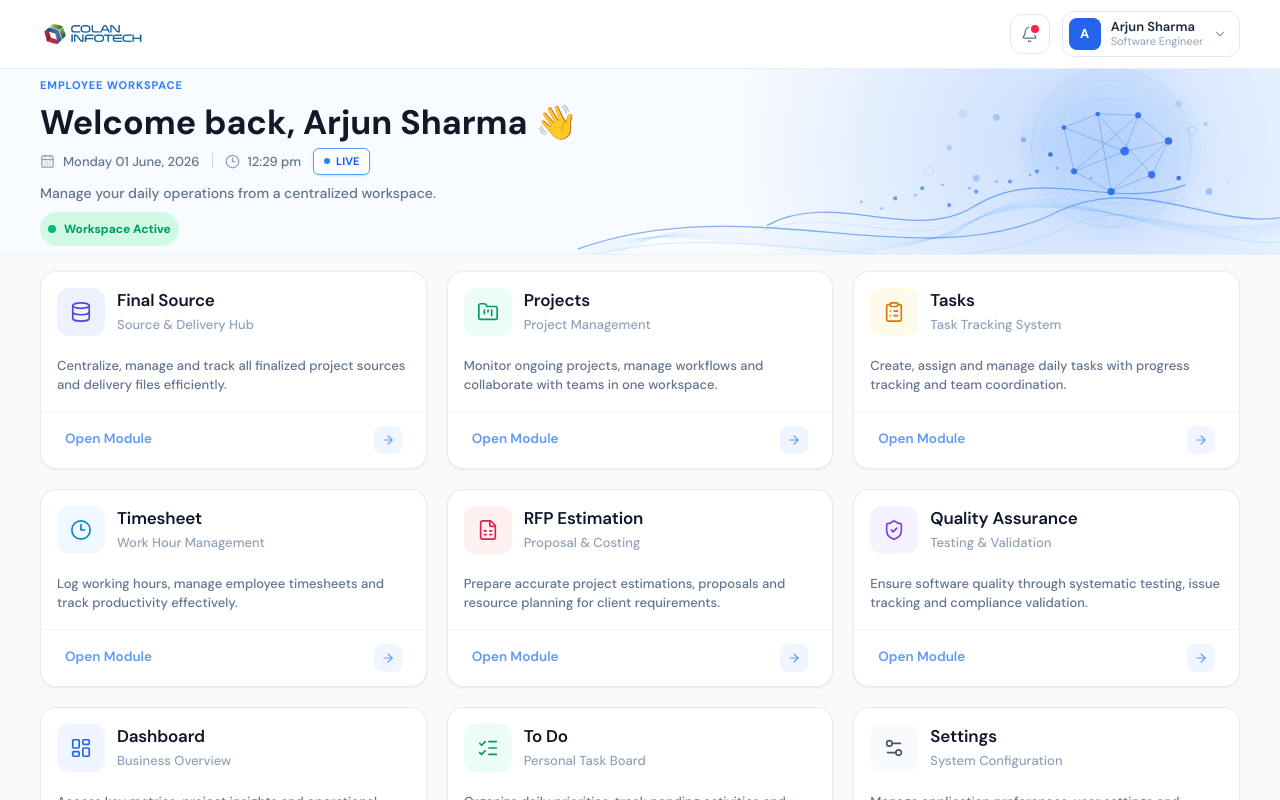
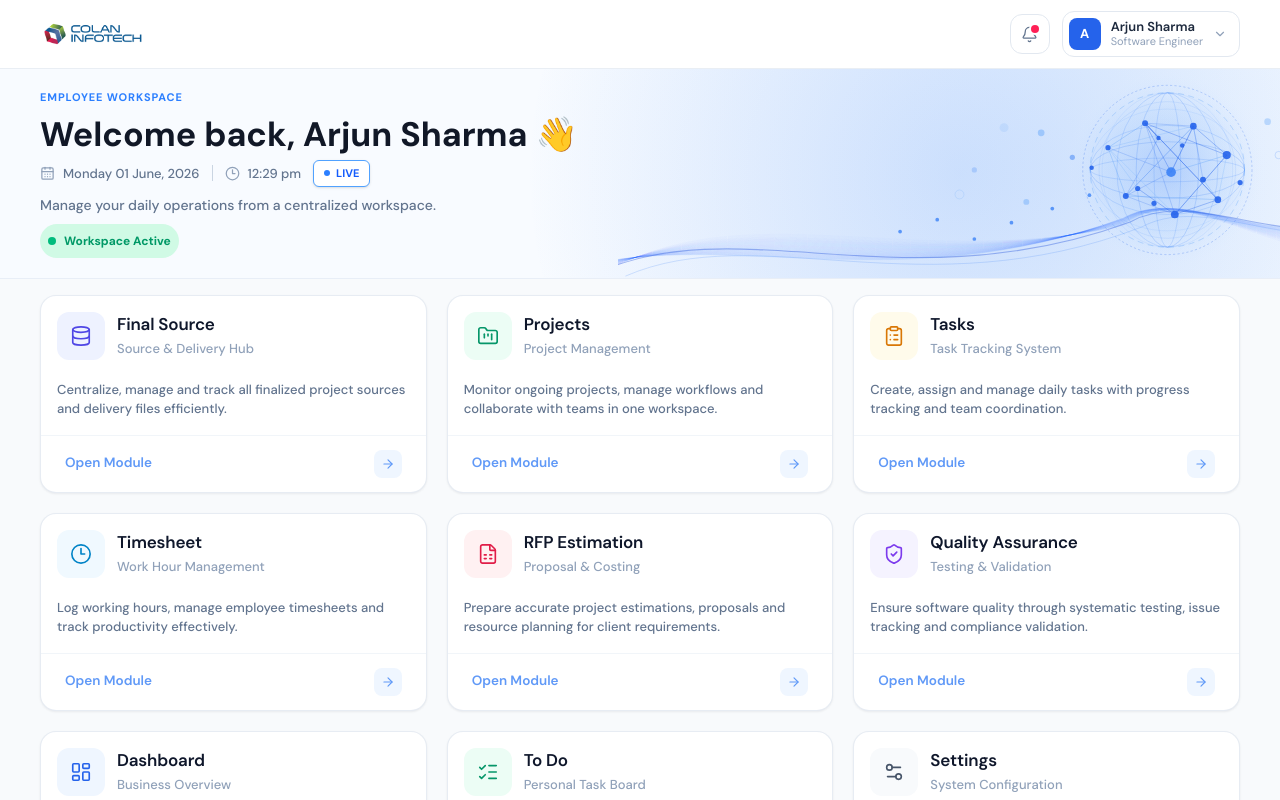
Before and after one commit to zaid-6969/LMT-TimeSheet-Colan, a React (Vite) app: page /sheet in a window 1280 px wide. Shown: the top 800 px of the page. Built offline with nearby package versions, Linux system fonts and the light colour scheme.

Commit message:
final commit for now

```diff
--- a/src/pages/SheetPage.jsx
+++ b/src/pages/SheetPage.jsx
@@ -13,12 +13,6 @@ import {
   User,
   Settings,
   ChevronDown,
-  BriefcaseBusiness,
-  ListTodo,
-  TimerReset,
-  TrendingUp,
-  Search,
-  Command,
   LayoutDashboard,
   ListChecks,
   Settings2,
@@ -123,28 +117,6 @@ const modules = [
   },
 ];
 
-const stats = [
-  {
-    title: "Active Projects",
-    value: "12",
-    icon: BriefcaseBusiness,
-    color: "#2563EB",
-  },
-  { title: "Pending Tasks", value: "28", icon: ListTodo, color: "#D97706" },
-  {
-    title: "Hours This Week",
-    value: "36h 45m",
-    icon: TimerReset,
-    color: "#059669",
-  },
-  {
-    title: "Team Efficiency",
-    value: "92%",
-    icon: TrendingUp,
-    color: "#7C3AED",
-  },
-];
-
 const currentUser = {
   name: "Arjun Sharma",
   email: "arjun.sharma@gmail.com",
@@ -182,10 +154,8 @@ function ModuleCard({ item, index, onClick }) {
         e.currentTarget.style.borderColor = "rgba(226,232,240,0.8)";
       }}
     >
-      {/* Card body */}
       <div className="flex-1 p-4">
         <div className="flex gap-3">
-          {/* Icon */}
           <div
             className="w-12 h-12 rounded-xl flex items-center justify-center mb-5"
             style={{ background: item.iconBg }}
@@ -198,7 +168,6 @@ function ModuleCard({ item, index, onClick }) {
           </div>
 
           <div>
-            {/* Title + subtitle */}
             <h2
               className="text-[17px] font-semibold text-slate-900 mb-0.5"
               style={{ letterSpacing: "-0.01em" }}
@@ -215,7 +184,6 @@ function ModuleCard({ item, index, onClick }) {
         </p>
       </div>
 
-      {/* Footer */}
       <div className="flex items-center justify-between px-6 py-3.5 border-t border-slate-100">
         <span
           className="text-[13.5px] font-semibold"
@@ -280,22 +248,18 @@ export default function SheetPage() {
         style={{ borderBottom: "1px solid #E9EEF4" }}
       >
         <div className="mx-auto flex h-[68px] max-w-[1400px] items-center justify-between px-6 md:px-10">
-          {/* Logo */}
           <img
             src={image1}
             alt="Colan Infotech"
             className="h-9 object-contain"
           />
 
-          {/* Right */}
           <div className="flex items-center gap-3">
-            {/* Notification */}
             <button className="relative w-10 h-10 flex items-center justify-center rounded-xl border border-slate-200 bg-white text-slate-500 hover:text-blue-600 hover:border-blue-200 hover:bg-blue-50 transition-all duration-200">
               <Bell size={17} strokeWidth={1.8} />
               <span className="absolute top-2.5 right-2.5 w-2 h-2 rounded-full bg-rose-500 ring-2 ring-white" />
             </button>
 
-            {/* User */}
             <div ref={userRef} className="relative">
               <button
                 onClick={() => setUserMenuOpen(!userMenuOpen)}
@@ -323,7 +287,6 @@ export default function SheetPage() {
                 />
               </button>
 
-              {/* Dropdown */}
               {userMenuOpen && (
                 <motion.div
                   initial={{ opacity: 0, y: 6, scale: 0.97 }}
@@ -385,16 +348,16 @@ export default function SheetPage() {
           className="absolute inset-0"
           style={{
             background: `
-              radial-gradient(circle at 82% 40%, rgba(59,130,246,0.18), transparent 30%),
-              radial-gradient(circle at 90% 60%, rgba(96,165,250,0.12), transparent 35%)
+              radial-gradient(circle at 75% 50%, rgba(59,130,246,0.18), transparent 45%),
+              radial-gradient(circle at 82% 50%, rgba(96,165,250,0.1), transparent 50%)
             `,
           }}
         />
 
-        <div className="relative max-w-[1400px] mx-auto px-6 md:px-10 py-2">
-          <div className="flex items-center justify-between gap-8">
+        <div className="relative max-w-[1400px] mx-auto px-6 md:px-10 py-5">
+          <div className="flex items-center justify-between gap-4">
             {/* LEFT CONTENT */}
-            <div className="z-10">
+            <div className="z-10 max-w-[50%] shrink-0">
               <p className="text-[11px] font-extrabold tracking-[0.08em] uppercase text-blue-500 mb-2">
                 Employee Workspace
               </p>
@@ -453,167 +416,90 @@ export default function SheetPage() {
               </div>
             </div>
 
-            {/* RIGHT GLOBE DESIGN (RECALIBRATED & FIXED ACCURACY) */}
-            <div className="hidden md:block absolute right-[-40px] top-0 w-[58%] h-full pointer-events-none overflow-hidden">
+            {/* RIGHT GLOBE DESIGN - EXPANDED SIZE AND FULL OVERLAPPING MOIRE BOTTOM WAVES */}
+            <div className="hidden md:block absolute right-[-80px] top-[-10px] w-[58%] h-[110%] pointer-events-none overflow-hidden">
               <svg
-                viewBox="0 0 1100 220"
+                viewBox="0 0 1000 240"
                 className="w-full h-full"
                 fill="none"
                 xmlns="http://www.w3.org/2000/svg"
               >
                 <defs>
                   <radialGradient id="globeGlow" cx="50%" cy="50%" r="50%">
-                    <stop offset="0%" stopColor="#60A5FA" stopOpacity="0.28" />
-                    <stop offset="70%" stopColor="#3B82F6" stopOpacity="0.08" />
+                    <stop offset="0%" stopColor="#3B82F6" stopOpacity="0.28" />
+                    <stop offset="60%" stopColor="#60A5FA" stopOpacity="0.12" />
                     <stop offset="100%" stopColor="#ffffff" stopOpacity="0" />
                   </radialGradient>
                 </defs>
 
-                {/* Premium mesh background waves */}
-                {Array.from({ length: 55 }).map((_, i) => (
+                {/* 🌊 DENSE HIGH-FREQUENCY BOTTOM MOIRE WAVE SYSTEM (80 overlapping lines) */}
+                {Array.from({ length: 80 }).map((_, i) => (
                   <path
                     key={i}
-                    d={`
-                      M0 ${240 + i}
-                      C180 ${180 - i},
-                      380 ${300 - i},
-                      560 ${210 + i * 0.2}
-                      C720 ${120 - i},
-                      900 ${260 + i},
-                      1100 ${180 + i * 0.2}
-                    `}
+                    d={`M -50 ${245 + i * 0.4} C 150 ${195 - i * 0.9}, 380 ${290 - i * 0.5}, 680 ${180 + i * 0.15} C 780 ${125 - i * 0.2}, 920 ${265 + i * 0.4}, 1100 ${145 + i * 0.8}`}
                     fill="none"
-                    stroke="#60A5FA"
-                    strokeWidth="0.45"
-                    opacity={0.09 - i * 0.001}
+                    stroke="#2563EB"
+                    strokeWidth="0.4"
+                    opacity={0.14 - i * 0.0016}
                   />
                 ))}
 
+                {/* Main Darker Primary Accent Waves */}
                 <path
-                  d="M0 240 C250 150, 500 280, 700 190 C850 110, 980 250, 1100 170"
+                  d="M-20 250 C 170 170, 390 295, 690 185 C 790 130, 930 255, 1080 155"
+                  fill="none"
+                  stroke="#1D4ED8"
+                  strokeWidth="1.5"
+                  opacity="0.38"
+                />
+                <path
+                  d="M 10 258 C 190 180, 410 305, 705 192 C 805 138, 945 262, 1095 162"
                   fill="none"
                   stroke="#3B82F6"
-                  strokeWidth="2"
-                  opacity="0.6"
+                  strokeWidth="1.0"
+                  opacity="0.28"
                 />
 
-                <path
-                  d="M0 255 C250 180, 500 310, 720 210 C850 140, 980 280, 1100 210"
-                  fill="none"
-                  stroke="#93C5FD"
-                  strokeWidth="1.2"
-                  opacity="0.45"
+                {/* Centralized Core Light Glow Field */}
+                <circle
+                  cx="740"
+                  cy="115"
+                  r="140"
+                  fill="url(#globeGlow)"
+                  opacity="0.95"
                 />
 
-                {/* Primary highlight waves */}
-                <path
-                  d="M280 205 C380 150, 500 235, 590 175 C690 115, 790 185, 900 145"
-                  fill="none"
-                  stroke="#3B82F6"
-                  strokeWidth="1.8"
-                  opacity="0.65"
-                />
+                {/* 🌐 THE GIANT SPHERICAL NETWORKING GLOBE FRAMEWORK */}
+                {/* Perfect circular outermost outline orbits */}
+                <circle cx="740" cy="115" r="114" stroke="#2563EB" strokeWidth="0.85" strokeDasharray="3 3" opacity="0.4" />
+                <circle cx="740" cy="115" r="104" stroke="#60A5FA" strokeWidth="1.3" strokeDasharray="8 6" opacity="0.35" />
+                <circle cx="740" cy="115" r="92" stroke="#3B82F6" strokeWidth="0.6" opacity="0.25" />
 
-                <path
-                  d="M260 220 C360 165, 500 250, 600 190 C700 135, 800 195, 900 165"
-                  fill="none"
-                  stroke="#93C5FD"
-                  strokeWidth="1"
-                  opacity="0.35"
-                />
+                {/* Horizontal Latitudinal Perspective Ellipses */}
+                <ellipse cx="740" cy="115" rx="104" ry="16" stroke="#3B82F6" strokeWidth="0.7" opacity="0.35" />
+                <ellipse cx="740" cy="115" rx="104" ry="38" stroke="#3B82F6" strokeWidth="0.75" opacity="0.4" />
+                <ellipse cx="740" cy="115" rx="104" ry="60" stroke="#3B82F6" strokeWidth="0.7" opacity="0.35" />
+                <ellipse cx="740" cy="115" rx="104" ry="82" stroke="#3B82F6" strokeWidth="0.5" opacity="0.25" />
 
-                {/* Outer Orbit Glow Base (Centered at 790, 90) */}
-                <circle
-                  cx="790"
-                  cy="90"
-                  r="160"
-                  fill="url(#globeGlow)"
-                  opacity="0.9"
-                />
+                {/* Vertical Longitudinal Perspective Ellipses */}
+                <ellipse cx="740" cy="115" rx="18" ry="104" stroke="#3B82F6" strokeWidth="0.7" opacity="0.35" />
+                <ellipse cx="740" cy="115" rx="42" ry="104" stroke="#3B82F6" strokeWidth="0.75" opacity="0.4" />
+                <ellipse cx="740" cy="115" rx="68" ry="104" stroke="#3B82F6" strokeWidth="0.7" opacity="0.35" />
+                <ellipse cx="740" cy="115" rx="88" ry="104" stroke="#3B82F6" strokeWidth="0.5" opacity="0.25" />
 
-                {/* Concentric Spherical Architecture (All aligned at 790, 90) */}
-                <circle
-                  cx="790"
-                  cy="90"
-                  r="132"
-                  stroke="#60A5FA"
-                  strokeWidth="1"
-                  strokeDasharray="4 4"
-                  opacity="0.16"
-                />
-                <circle
-                  cx="790"
-                  cy="90"
-                  r="118"
-                  stroke="#93C5FD"
-                  strokeWidth="1.2"
-                  opacity="0.45"
-                />
-                <circle
-                  cx="790"
-                  cy="90"
-                  r="100"
-                  stroke="#93C5FD"
-                  strokeWidth="0.8"
-                  opacity="0.35"
-                />
-
-                {/* Longitudinal / Latitudinal Ellipses */}
-                <ellipse
-                  cx="790"
-                  cy="90"
-                  rx="118"
-                  ry="40"
-                  stroke="#93C5FD"
-                  strokeWidth="0.8"
-                  opacity="0.35"
-                />
-                <ellipse
-                  cx="790"
-                  cy="90"
-                  rx="118"
-                  ry="72"
-                  stroke="#93C5FD"
-                  strokeWidth="0.8"
-                  opacity="0.3"
-                />
-                <ellipse
-                  cx="790"
-                  cy="90"
-                  ry="118"
-                  rx="42"
-                  stroke="#93C5FD"
-                  strokeWidth="0.8"
-                  opacity="0.3"
-                />
-                <ellipse
-                  cx="790"
-                  cy="90"
-                  ry="118"
-                  rx="75"
-                  stroke="#93C5FD"
-                  strokeWidth="0.8"
-                  opacity="0.25"
-                />
-
-                {/* Perfectly Mapped Network Lines (Anchored relative to center) */}
+                {/* 🕸️ Highly Intricate Interconnected Core Node Vectors */}
                 <g>
                   {[
-                    [720, 60, 770, 40],
-                    [770, 40, 830, 42],
-                    [830, 42, 875, 80],
-                    [875, 80, 850, 130],
-                    [850, 130, 790, 155],
-                    [790, 155, 735, 125],
-                    [735, 125, 720, 60],
-                    [720, 60, 810, 95],
-                    [770, 40, 850, 130],
-                    [735, 125, 830, 42],
-                    [790, 155, 875, 80],
-                    [770, 40, 790, 155],
-                    [810, 95, 875, 80],
-                    [810, 95, 735, 125],
-                    [810, 95, 830, 42],
+                    [660, 85, 710, 52], [710, 52, 775, 56], [775, 56, 820, 95],
+                    [820, 95, 808, 155], [808, 155, 750, 175], [750, 175, 684, 150],
+                    [684, 150, 660, 85], [660, 85, 745, 118], [710, 52, 808, 155],
+                    [684, 150, 775, 56], [750, 175, 820, 95], [710, 52, 750, 175],
+                    [745, 118, 820, 95], [745, 118, 684, 150], [745, 118, 775, 56],
+                    [660, 85, 700, 140], [700, 140, 750, 175], [775, 56, 788, 128],
+                    [788, 128, 808, 155], [684, 150, 728, 72], [728, 72, 710, 52],
+                    [660, 85, 775, 56], [710, 52, 820, 95], [820, 95, 750, 175],
+                    [808, 155, 684, 150], [684, 150, 775, 56], [710, 52, 808, 155],
+                    [660, 85, 750, 175], [710, 52, 745, 118], [775, 56, 745, 118]
                   ].map(([x1, y1, x2, y2], i) => (
                     <line
                       key={i}
@@ -621,90 +507,58 @@ export default function SheetPage() {
                       y1={y1}
                       x2={x2}
                       y2={y2}
-                      stroke="#2563EB"
-                      strokeWidth="1.1"
-                      opacity="0.4"
+                      stroke={i % 3 === 0 ? "#60A5FA" : "#2563EB"}
+                      strokeWidth="0.95"
+                      opacity={i % 2 === 0 ? "0.5" : "0.3"}
                     />
                   ))}
                 </g>
 
-                {/* Perfectly Mapped Structural Nodes */}
+                {/* Bright Structural Mesh Point Intersections */}
                 <g>
                   {[
-                    [720, 60, 3.5],
-                    [770, 40, 3.5],
-                    [830, 42, 4.5],
-                    [875, 80, 5.5],
-                    [850, 130, 5.5],
-                    [790, 155, 5.5],
-                    [735, 125, 4.5],
-                    [810, 95, 6.5],
-                    [890, 135, 3.5],
-                    [700, 100, 3.5],
+                    [660, 85, 3.5], [710, 52, 4.0], [775, 56, 4.5], [820, 95, 5.5],
+                    [808, 155, 4.5], [750, 175, 5.2], [684, 150, 4.0], [745, 118, 6.5],
+                    [700, 140, 3.5], [788, 128, 4.0], [728, 72, 3.0], [838, 132, 3.5],
+                    [638, 112, 3.0], [760, 82, 3.0], [722, 160, 3.5]
                   ].map(([cx, cy, r], i) => (
                     <circle
                       key={i}
                       cx={cx}
                       cy={cy}
                       r={r}
-                      fill="#2563EB"
-                      opacity="0.85"
+                      fill={i === 7 ? "#3B82F6" : "#2563EB"}
+                      opacity="0.9"
                     />
                   ))}
                 </g>
 
-                {/* Balanced Ambient Particles */}
-                <circle cx="620" cy="45" r="5" fill="#60A5FA" opacity="0.45" />
-                <circle cx="660" cy="78" r="4" fill="#3B82F6" opacity="0.45" />
-                <circle cx="590" cy="135" r="5" fill="#60A5FA" opacity="0.45" />
-                <circle cx="570" cy="40" r="7" fill="#60A5FA" opacity="0.15" />
-                <circle cx="550" cy="90" r="4" fill="#3B82F6" opacity="0.25" />
-                <circle cx="890" cy="25" r="5" fill="#60A5FA" opacity="0.25" />
-                <circle cx="930" cy="55" r="3" fill="#3B82F6" opacity="0.3" />
+                {/* ✨ Scattered Ambient Particles & Light Flares */}
+                <circle cx="570" cy="65" r="4.5" fill="#60A5FA" opacity="0.45" />
+                <circle cx="612" cy="98" r="3.5" fill="#3B82F6" opacity="0.5" />
+                <circle cx="550" cy="158" r="4.0" fill="#60A5FA" opacity="0.4" />
+                <circle cx="520" cy="58" r="6.0" fill="#60A5FA" opacity="0.14" />
+                <circle cx="480" cy="115" r="3.5" fill="#3B82F6" opacity="0.25" />
+                <circle cx="875" cy="50" r="4.5" fill="#60A5FA" opacity="0.35" />
+                <circle cx="912" cy="82" r="3.0" fill="#3B82F6" opacity="0.4" />
 
-                <circle cx="520" cy="125" r="7" stroke="#60A5FA" strokeWidth="1" opacity="0.35" />
-                <circle cx="910" cy="65" r="6" stroke="#3B82F6" strokeWidth="1" opacity="0.35" />
-                <circle cx="970" cy="140" r="8" stroke="#60A5FA" strokeWidth="1" opacity="0.18" />
-                <circle cx="935" cy="155" r="5" fill="#3B82F6" opacity="0.4" />
+                <circle cx="460" cy="148" r="6" stroke="#60A5FA" strokeWidth="0.8" opacity="0.3" />
+                <circle cx="890" cy="95" r="5" stroke="#3B82F6" strokeWidth="0.8" opacity="0.35" />
+                <circle cx="955" cy="165" r="7" stroke="#60A5FA" strokeWidth="0.8" opacity="0.18" />
+                <circle cx="922" cy="182" r="4.5" fill="#3B82F6" opacity="0.4" />
 
-                {/* Wave Network Interface Nodes */}
+                {/* Wave-to-Globe Joining Points */}
                 {[
-                  [470, 165],
-                  [510, 150],
-                  [550, 175],
-                  [590, 155],
-                  [640, 140],
-                  [680, 125],
+                  [380, 198], [430, 182], [480, 208],
+                  [530, 186], [585, 167], [635, 149]
                 ].map(([cx, cy], i) => (
                   <circle
                     key={i}
                     cx={cx}
                     cy={cy}
-                    r="3"
+                    r="2.5"
                     fill="#3B82F6"
-                    opacity="0.75"
-                  />
-                ))}
-
-                {/* Tiny Floating Wave Sparks */}
-                {[
-                  [420, 170],
-                  [450, 180],
-                  [500, 160],
-                  [540, 145],
-                  [580, 150],
-                  [620, 140],
-                  [670, 130],
-                  [710, 120],
-                  [760, 135],
-                ].map(([cx, cy], i) => (
-                  <circle
-                    key={i}
-                    cx={cx}
-                    cy={cy}
-                    r="2"
-                    fill="#3B82F6"
-                    opacity="0.5"
+                    opacity="0.8"
                   />
                 ))}
               </svg>
```
